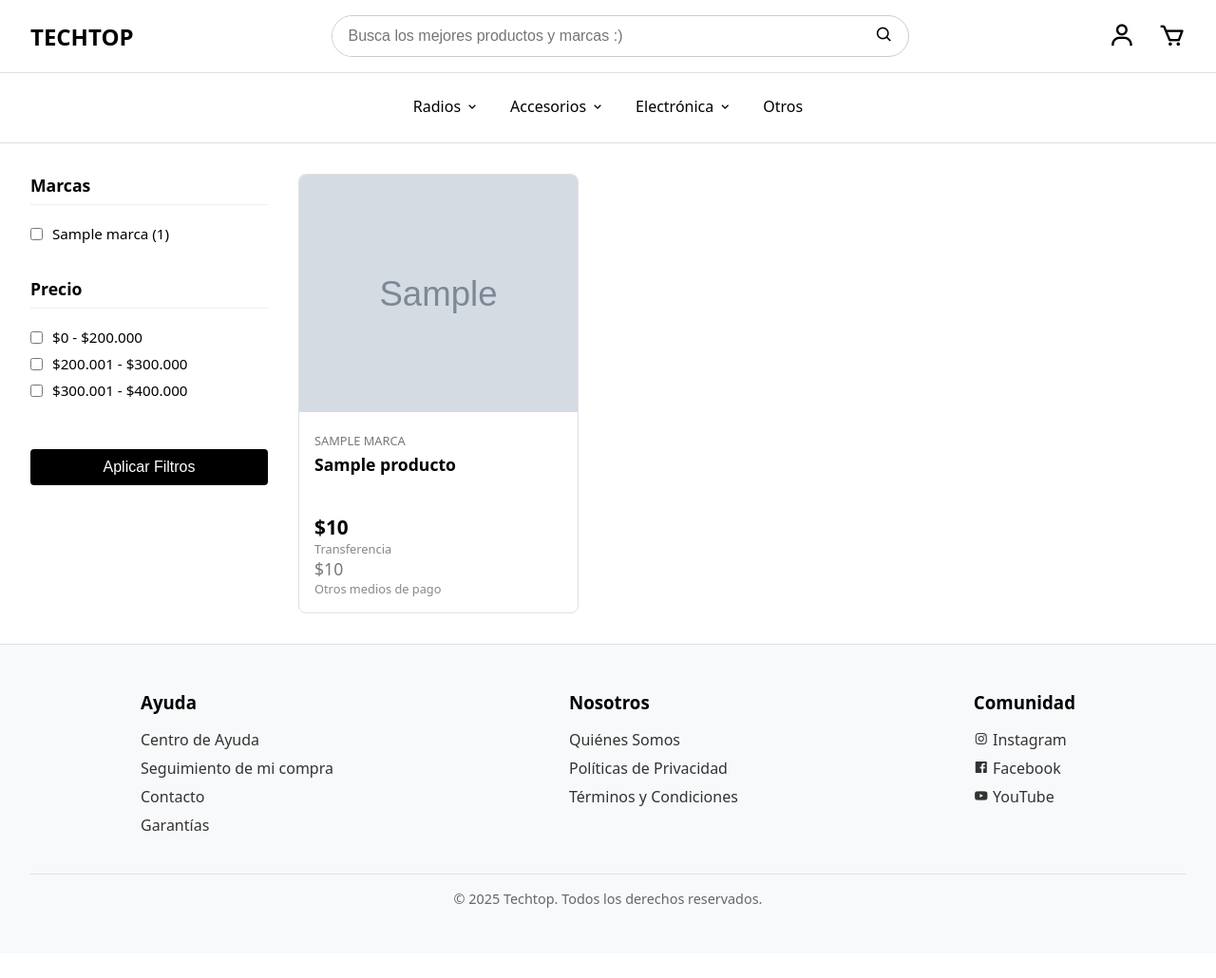
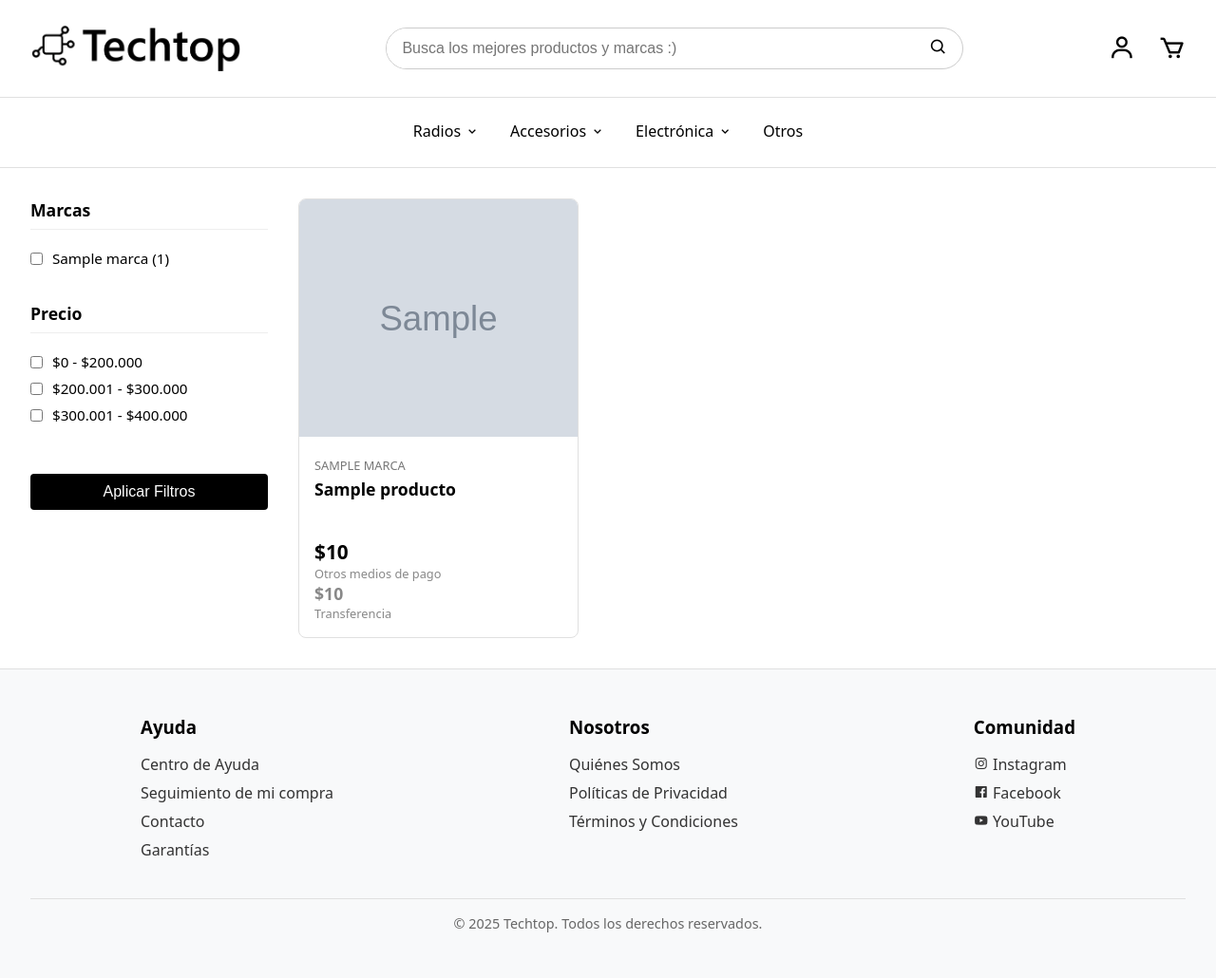
Before and after one commit to palgatox64/techtop, a Django app: page /tienda/ in a window 1280 px wide. Shown: the whole page at 95% size. Before the commit the page ends 956 px from the top, so only its background shows below. Run offline with Django 5.2, Linux system fonts and the light colour scheme; tables that the repository leaves empty hold one stand-in row (values such as "Sample post"); grey boxes marked "Sample" are stand-in pictures.

Commit message:
Agregar nuevos estilos para el logo y ajustar precios en la tienda; incluir filtros personalizados para formateo de números.

```diff
--- a/static/css/styles.css
+++ b/static/css/styles.css
@@ -349,3 +349,16 @@ ul {
         height: 300px;
     }
 }
+
+.header-logo {
+    font-size: 1.5rem;
+    font-weight: bold;
+    display: flex;
+    align-items: center;
+}
+
+.header-logo img {
+    height: 70px; /* Ajusta la altura según necesites */
+    width: auto;
+    object-fit: contain;
+}
--- a/static/css/tienda.css
+++ b/static/css/tienda.css
@@ -122,11 +122,13 @@
 .product-price-main {
     font-size: 1.3rem;
     font-weight: bold;
+    color: #000; /* Color más destacado para el precio principal */
 }
 
 .product-price-secondary {
     font-size: 1.1rem;
-    color: #777777;
+    color: #888;
+    font-weight: 600;
 }
 
 .no-products-message {
--- /dev/null
+++ b/store/templatetags/custom_filters.py
@@ -0,0 +1,18 @@
+from django import template
+from django.contrib.humanize.templatetags.humanize import intcomma
+import re
+
+register = template.Library()
+
+@register.filter
+def dot_thousands(value):
+    """
+    Convierte números a formato con puntos como separador de miles
+    Ej: 200000 -> 200.000
+    """
+    if value is None:
+        return value
+
+    # Usar intcomma primero y luego reemplazar comas por puntos
+    formatted = intcomma(value)
+    return formatted.replace(',', '.')
--- a/store/views.py
+++ b/store/views.py
@@ -66,6 +66,7 @@ def radios_catalog(request):
     ).filter(product_count__gt=0).order_by('nombre')
     for product in products:
         product.precio_transferencia = product.precio * Decimal('0.97')
+        product.precio_normal = product.precio * Decimal('1.03')  # Precio normal con recargo
     context = {
         'products': products,
         'available_brands': available_brands,
@@ -104,6 +105,7 @@ def category_catalog(request, categoria_nombre):
 
     for product in products:
         product.precio_transferencia = product.precio * Decimal('0.97')
+        product.precio_normal = product.precio * Decimal('1.03')  # Precio normal con recargo
 
     context = {
         'products': products,
@@ -141,6 +143,7 @@ def electronica_catalog(request):
     available_brands = Marca.objects.filter(producto__in=products).annotate(product_count=Count('producto')).filter(product_count__gt=0).order_by('nombre')
     for product in products:
         product.precio_transferencia = product.precio * Decimal('0.97')
+        product.precio_normal = product.precio * Decimal('1.03')  # Precio normal con recargo
 
     context = {
         'products': products,
@@ -167,6 +170,7 @@ def product_catalog(request, brand_name=None):
     ).filter(product_count__gt=0).order_by('nombre')
     for product in products:
         product.precio_transferencia = product.precio * Decimal('0.97')
+        product.precio_normal = product.precio * Decimal('1.03')  # Precio normal con recargo
 
     context = {
         'products': products,
@@ -180,11 +184,13 @@ def product_catalog(request, brand_name=None):
 def product_detail(request, product_id):
     product = get_object_or_404(Producto, id=product_id)
     precio_transferencia = product.precio * Decimal('0.97')
+    precio_normal = product.precio * Decimal('1.03')  # Precio normal con recargo
     descuento_porcentaje = 3
 
     context = {
         'product': product,
         'precio_transferencia': precio_transferencia,
+        'precio_normal': precio_normal,
         'descuento_porcentaje': descuento_porcentaje,
     }
     return render(request, 'store/product_detail.html', context)
@@ -723,6 +729,11 @@ def search_results_view(request):
             Q(marca__nombre__icontains=query)
         ).distinct()
 
+        # Agregar los cálculos de precio a los productos de búsqueda
+        for product in products:
+            product.precio_transferencia = product.precio * Decimal('0.97')
+            product.precio_normal = product.precio * Decimal('1.03')
+
     context = {
         'products': products,
         'search_query': query,
--- a/templates/base.html
+++ b/templates/base.html
@@ -13,7 +13,9 @@
 <body>
     <header class="header">
         <div class="header-container">
-            <a href="/" class="header-logo">TECHTOP</a>
+            <a href="/" class="header-logo">
+                <img src="{% static 'img/new_black.png' %}" alt="TECHTOP">
+            </a>
             <form class="header-search" method="GET" action="{% url 'search' %}">
                 <input type="text" name="q" placeholder="Busca los mejores productos y marcas :)" value="{{ search_query|default:'' }}">
                 <button type="submit"><i class='bx bx-search'></i></button>
@@ -21,7 +23,6 @@
         <div class="header-actions">
             {% if request.session.cliente_id %}
                 <div class="user-info">
-                    <span>Hola, {{ request.session.cliente_nombre }}</span>
                     <div class="user-menu">
                         <div id="user-menu-button-loggedin" class="action-item">
                             <i class='bx bx-user'></i>
--- a/templates/store/tienda.html
+++ b/templates/store/tienda.html
@@ -1,6 +1,7 @@
 {% extends 'base.html' %}
 {% load static %}
 {% load humanize %}
+{% load custom_filters %} <!-- Agregar esta línea -->
 
 {% block extra_css %}
     <link rel="stylesheet" href="{% static 'css/tienda.css' %}">
@@ -77,10 +78,10 @@
                         <p class="product-brand">{{ product.marca.nombre }}</p>
                         <h4 class="product-name">{{ product.nombre }}</h4>
                         <div class="product-prices">
-                            <p class="product-price-main">${{ product.precio_transferencia|floatformat:0|intcomma }}</p>
+                            <p class="product-price-main">${{ product.precio|floatformat:0|dot_thousands }}</p>
+                            <p class="price-label">Otros medios de pago</p>
+                            <p class="product-price-secondary">${{ product.precio_transferencia|floatformat:0|dot_thousands }}</p>
                             <p class="price-label">Transferencia</p>
-                            <p class="product-price-secondary">${{ product.precio|floatformat:0|intcomma }}</p>
-                            <p class="price-label">Otros medios de pago</p>
                         </div>
                     </div>
                 </a>
```
Also changed, not shown: templates/store/cart.html (+5 -4 lines), templates/store/product_detail.html (+6 -5 lines), templates/store/search_results.html (+5 -2 lines), static/img/new_black.png (added), store/templatetags/__init__.py (added).
